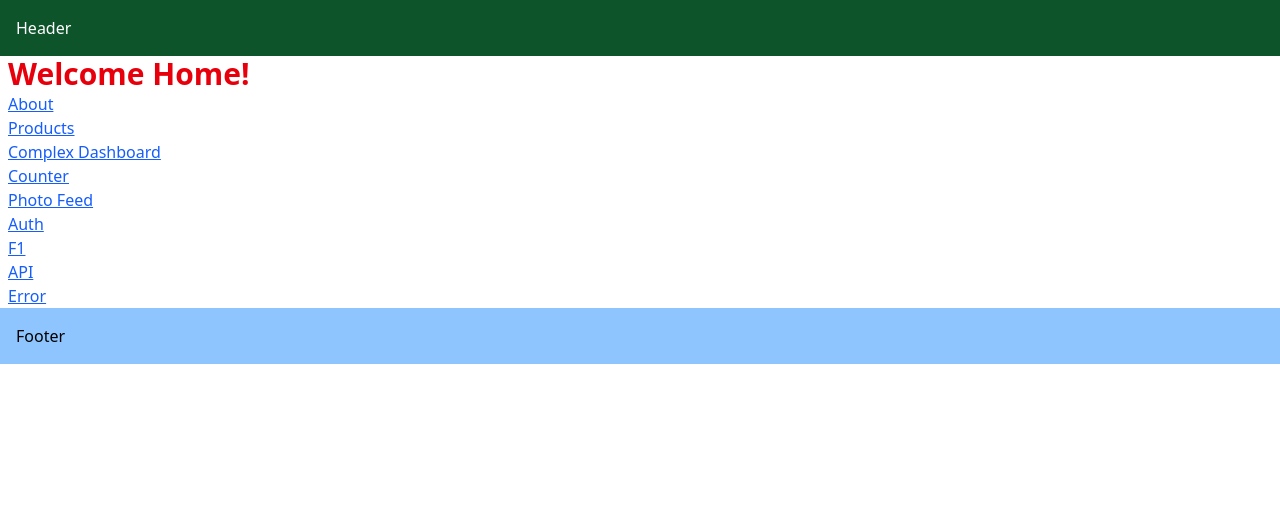
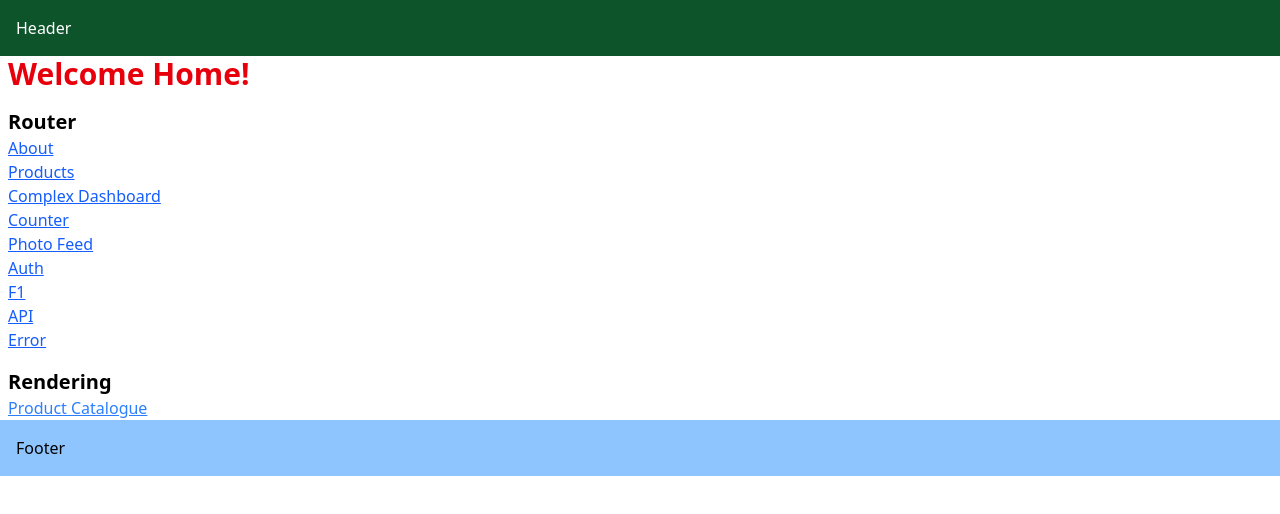
Before and after one commit to chillipeppersmoothy/next-js-code-evolution, a Next.js app: page / in a window 1280 px wide. Shown: the top 514 px of the page. Built offline with nearby package versions, Linux system fonts and the light colour scheme.

Commit message:
rendering

```diff
--- a/src/app/counter/page.tsx
+++ b/src/app/counter/page.tsx
@@ -1,5 +1,10 @@
+import { Suspense } from "react";
 import { Counter } from "./counter";
 
 export default function CounterComp() {
-  return <Counter />;
+  return (
+    <Suspense fallback={<h1>Loading...</h1>}>
+      <Counter />
+    </Suspense>
+  );
 }
--- a/src/app/page.tsx
+++ b/src/app/page.tsx
@@ -4,6 +4,8 @@ export default function Home() {
   return (
     <div className="pl-2">
       <h1 className="text-3xl font-bold text-red-600">Welcome Home!</h1>
+      <div className="mt-4">
+        <h2 className="font-bold text-xl">Router</h2>
         <ul>
           <li>
             <Link href="/about" className="underline text-blue-600">
@@ -59,5 +61,16 @@ export default function Home() {
           </li>
         </ul>
       </div>
+      <div className="mt-4">
+        <h2 className="font-bold text-xl">Rendering</h2>
+        <ul>
+          <li>
+            <Link href="/product-catalogue" className="underline text-blue-500">
+              Product Catalogue
+            </Link>
+          </li>
+        </ul>
+      </div>
+    </div>
   );
 }
--- /dev/null
+++ b/src/app/product-catalogue/[id]/page.tsx
@@ -0,0 +1,16 @@
+export async function generateStaticParams() {
+  return [{ id: "1" }, { id: "2" }, { id: "3" }];
+}
+
+export default async function pageId({
+  params,
+}: {
+  params: Promise<{ id: string }>;
+}) {
+  const { id } = await params;
+  return (
+    <div>
+      This is the {id} of product at time {new Date().toLocaleTimeString()}
+    </div>
+  );
+}
--- /dev/null
+++ b/src/app/product-catalogue/page.tsx
@@ -0,0 +1,14 @@
+import Link from "next/link";
+
+export default async function ProductCatelogue() {
+  return (
+    <div>
+      <h2 className="font-bold text-2xl">Products</h2>
+      <div className="flex flex-col gap-2 underline text-blue-500 ml-2">
+        <Link href="/product-catalogue/1">Product 1</Link>
+        <Link href="/product-catalogue/2">Product 2</Link>
+        <Link href="/product-catalogue/3">Product 3</Link>
+      </div>
+    </div>
+  );
+}
```
Lines whose indentation alone changed are shown as unchanged.
